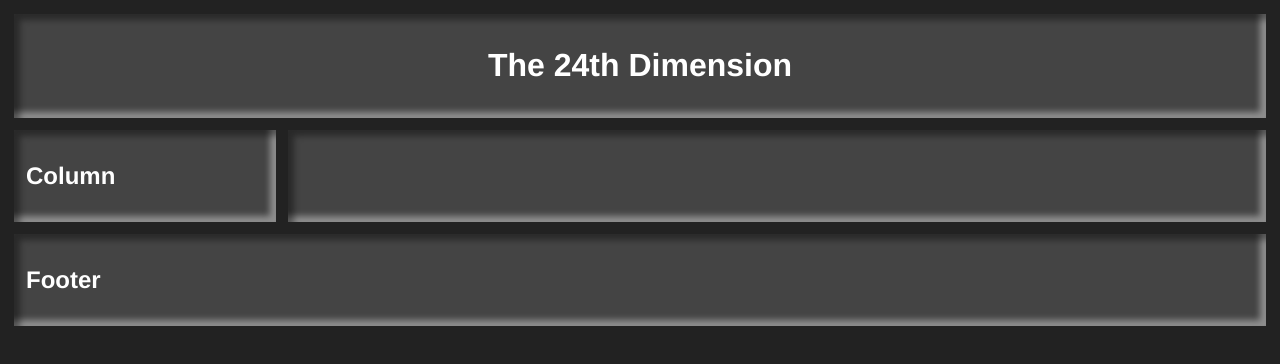
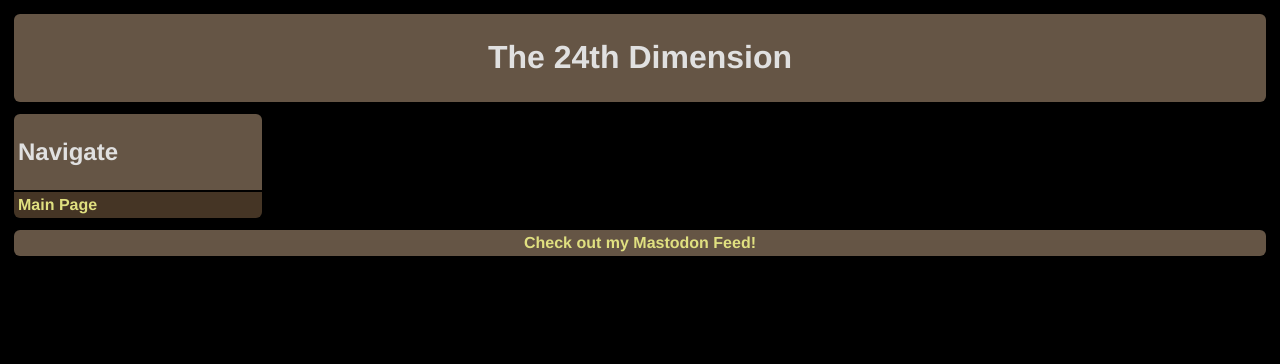
Before and after one commit to dfinton/surazal-net-client, a React (Create React App) app: page / in a window 1280 px wide. Shown: the top 364 px of the page. Built offline with nearby package versions, Linux system fonts and the light colour scheme; no server answers.

Commit message:
altered layout and css to match legacy website

```diff
--- a/src/app.scss
+++ b/src/app.scss
@@ -1,58 +1,18 @@
 html {
-  background-color: #222;
-  color: white;
+  background-color: #000;
+  color: #e0e0e0;
   font-family: 'Helvetica', 'Arial', sans-serif;
-
-  a:link, a:hover {
-    color: #9FA;
-  }
-
-  a:visited, a:active {
-    color: #CDF;
-  }
-
-  .left {
-    text-align: left;
-  }
-
-  .center {
-    text-align: center;
-  }
-
-  .right {
-    text-align: right;
-  }
-
-  .blog .layout {
-    display: flex;
-    flex-direction: row;
-    align-items: stretch;
-  }
-
-  .blog .layout.layout-1-1 > *,
-  .blog .layout.layout-1-1-1 > *,
-  .blog .layout.layout-1-2 > *:nth-child(1),
-  .blog .layout.layout-2-1 > *:nth-child(2),
-  .blog .layout.layout-1-2-1 > *:nth-child(1),
-  .blog .layout.layout-1-2-1 > *:nth-child(3),
-  {
-    flex: 1;
-  }
-
-  .blog .layout.layout-1-2 > *:nth-child(2),
-  .blog .layout.layout-2-1 > *:nth-child(1),
-  .blog .layout.layout-1-2-1 > *:nth-child(2),
-  {
-    flex: 2;
-  }
 
   .app {
     display: flex;
     flex-direction: column;
     align-items: stretch;
 
-    .header {
+    .header, .footer {
+      background-color: #655545;
+      border-radius: 6px;
       text-align: center;
+      padding: 4px;
     }
 
     .body {
@@ -72,14 +32,87 @@ html {
     }
 
     .top-level {
-      box-shadow:
-        inset 6px 6px 6px 0 rgba(0, 0, 0, 0.4),
-        inset -6px -6px 6px 0 rgba(255, 255, 255, 0.4);
+      margin: 6px;
+    }
+  }
 
-      margin: 6px;
-      padding: 12px;
+  a {
+    color: #e0e080;
+    font-weight: bold;
+    text-decoration: none;
+  }
 
-      background-color: #444;
+  .left {
+    text-align: left;
+  }
+
+  .center {
+    text-align: center;
+  }
+
+  .right {
+    text-align: right;
+  }
+
+  .blog-post .layout {
+    display: flex;
+    flex-direction: row;
+    align-items: stretch;
+  }
+
+  .blog-post .layout.layout-1-1 > *,
+  .blog-post .layout.layout-1-1-1 > *,
+  .blog-post .layout.layout-1-2 > *:nth-child(1),
+  .blog-post .layout.layout-2-1 > *:nth-child(2),
+  .blog-post .layout.layout-1-2-1 > *:nth-child(1),
+  .blog-post .layout.layout-1-2-1 > *:nth-child(3),
+  {
+    flex: 1;
+  }
+
+  .blog-post .layout.layout-1-2 > *:nth-child(2),
+  .blog-post .layout.layout-2-1 > *:nth-child(1),
+  .blog-post .layout.layout-1-2-1 > *:nth-child(2),
+  {
+    flex: 2;
+  }
+
+  .blog-post {
+    display: flex;
+    flex-direction: column;
+    align-items: stretch;
+    border-radius: 6px;
+    overflow: hidden;
+
+    .blog-header {
+      background-color: #655545;
+      margin-bottom: 2px;
+      padding: 4px;
+    }
+
+    .blog-body {
+      background-color: #453525;
+      padding: 4px;
+    }
+  }
+
+  .column {
+    display: flex;
+    flex-direction: column;
+    align-items: stretch;
+    border-radius: 6px;
+    overflow: hidden;
+
+    .column-header {
+      background-color: #655545;
+      margin-bottom: 2px;
+      padding: 4px;
+    }
+
+    .column-body {
+      background-color: #453525;
+      padding: 4px;
+      flex-grow: 1;
     }
   }
 }
--- a/src/components/content/blog.jsx
+++ b/src/components/content/blog.jsx
@@ -168,19 +168,19 @@ const Blog = observer(
           });
 
         return (
-          <div key={post.id}>
-            <h2>{post.title}</h2>
-            <div>by <strong>{post.author.name}</strong> on <strong>{createdAt}</strong></div>
-            <div>{content}</div>
+          <div key={post.id} className="blog-post">
+            <div className="blog-header">
+              <h2>{post.title}</h2>
+              <div>by <strong>{post.author.name}</strong> on <strong>{createdAt}</strong></div>
+            </div>
+            <div className="blog-body">
+              <div>{content}</div>
+            </div>
           </div>
         );
       });
 
-      return (
-        <div className="blog">
-          {postList}
-        </div>
-      );
+      return postList;
     }
   }
 );
--- a/src/components/layout/column.jsx
+++ b/src/components/layout/column.jsx
@@ -4,7 +4,12 @@ class Column extends Component {
   render() {
     return (
       <div className="top-level column">
-        <h2>Column</h2>
+        <div className="column-header">
+          <h2>Navigate</h2>
+        </div>
+        <div className="column-body">
+          <a href="/">Main Page</a>
+        </div>
       </div>
     );
   }
--- a/src/components/layout/footer.jsx
+++ b/src/components/layout/footer.jsx
@@ -4,7 +4,7 @@ class Footer extends Component {
   render() {
     return (
       <div className="top-level footer">
-        <h2>Footer</h2>
+        <a rel="me" href="https://mastodon.surazal.net/@zalasur">Check out my Mastodon Feed!</a>
       </div>
     );
   }
--- a/src/store/cms-post.js
+++ b/src/store/cms-post.js
@@ -31,6 +31,14 @@ class CmsPostStore {
           createdAt
           fractals {
             id
+            thumbnail {
+              id
+              filesize
+              width
+              height
+              extension
+              url
+            }
           }
         }
       }
```
